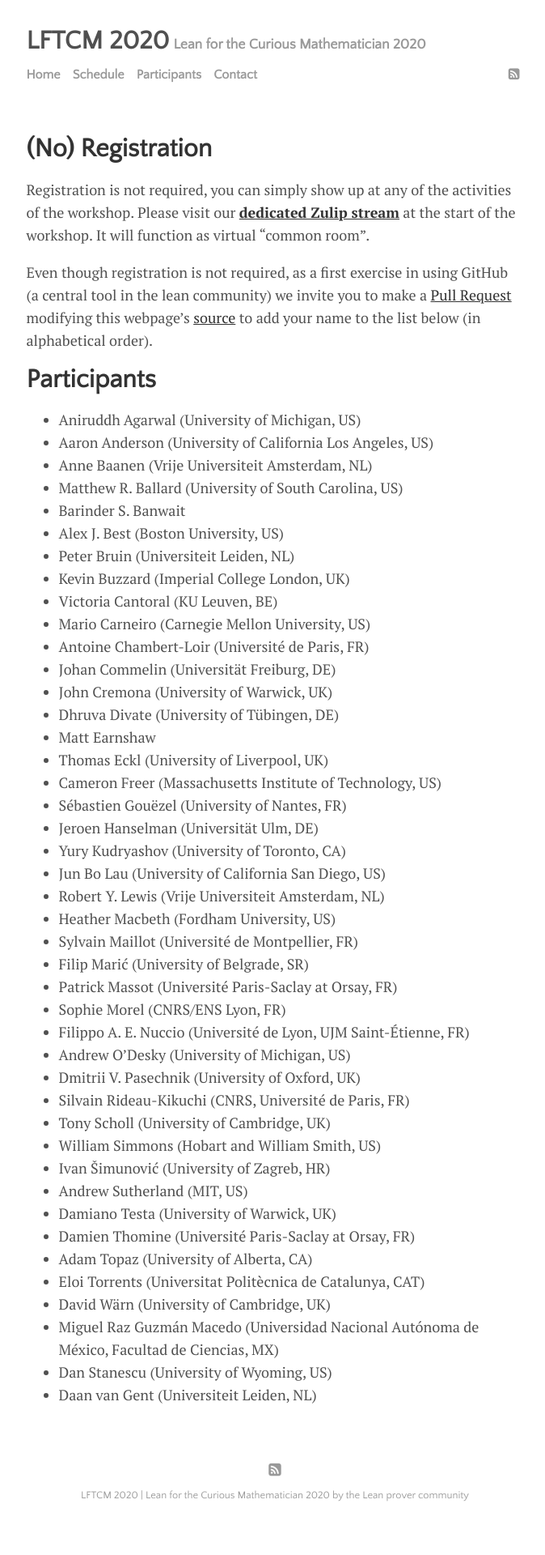
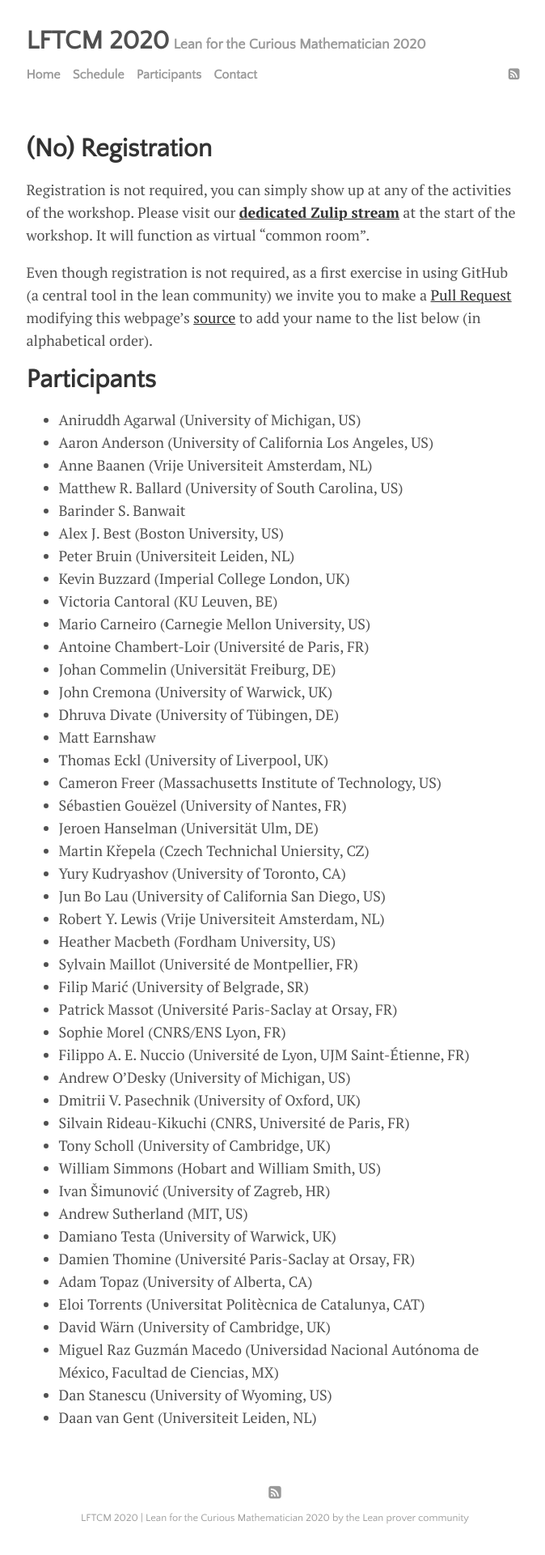
Before and after one commit to leanprover-community/lftcm2020, a Jekyll site: the page built from docs/participants.md, in a window 1280 px wide. Shown: the whole page at 81% size, without its empty margins (300-974 px from the left). Built offline with Jekyll 4.4.1, drawn with Linux system fonts in a browser that asks for light colours; before the commit the page ends 1892 px from its top, so only the background shows below that.

Commit message:
Update participants.md

```diff
--- a/docs/participants.md
+++ b/docs/participants.md
@@ -43,6 +43,7 @@ to add your name to the list below (in alphabetical order).
 * Cameron Freer (Massachusetts Institute of Technology, US)
 * Sébastien Gouëzel (University of Nantes, FR)
 * Jeroen Hanselman (Universität Ulm, DE)
+* Martin Křepela (Czech Technichal Uniersity, CZ)
 * Yury Kudryashov (University of Toronto, CA)
 * Jun Bo Lau (University of California San Diego, US)
 * Robert Y. Lewis (Vrije Universiteit Amsterdam, NL)
```
